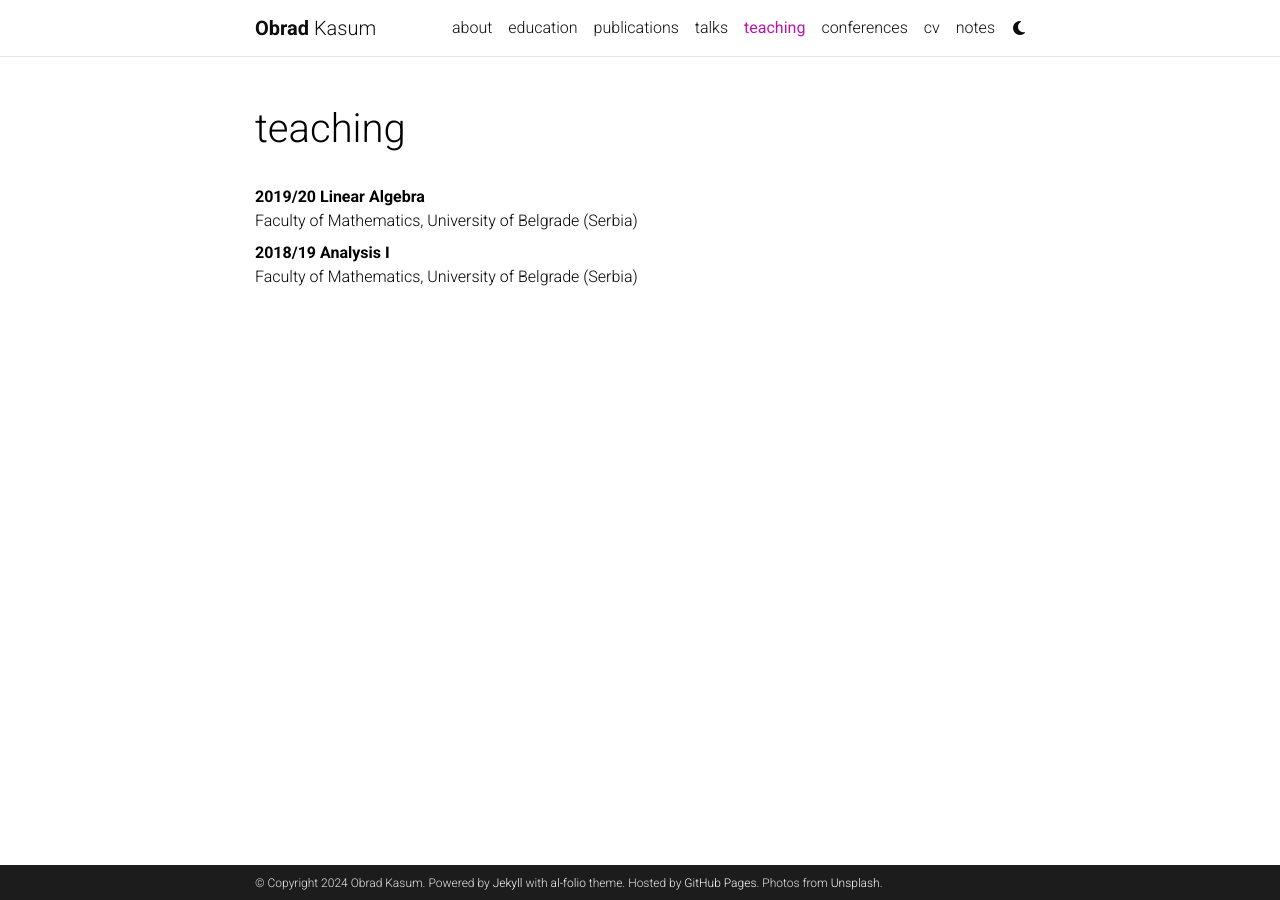
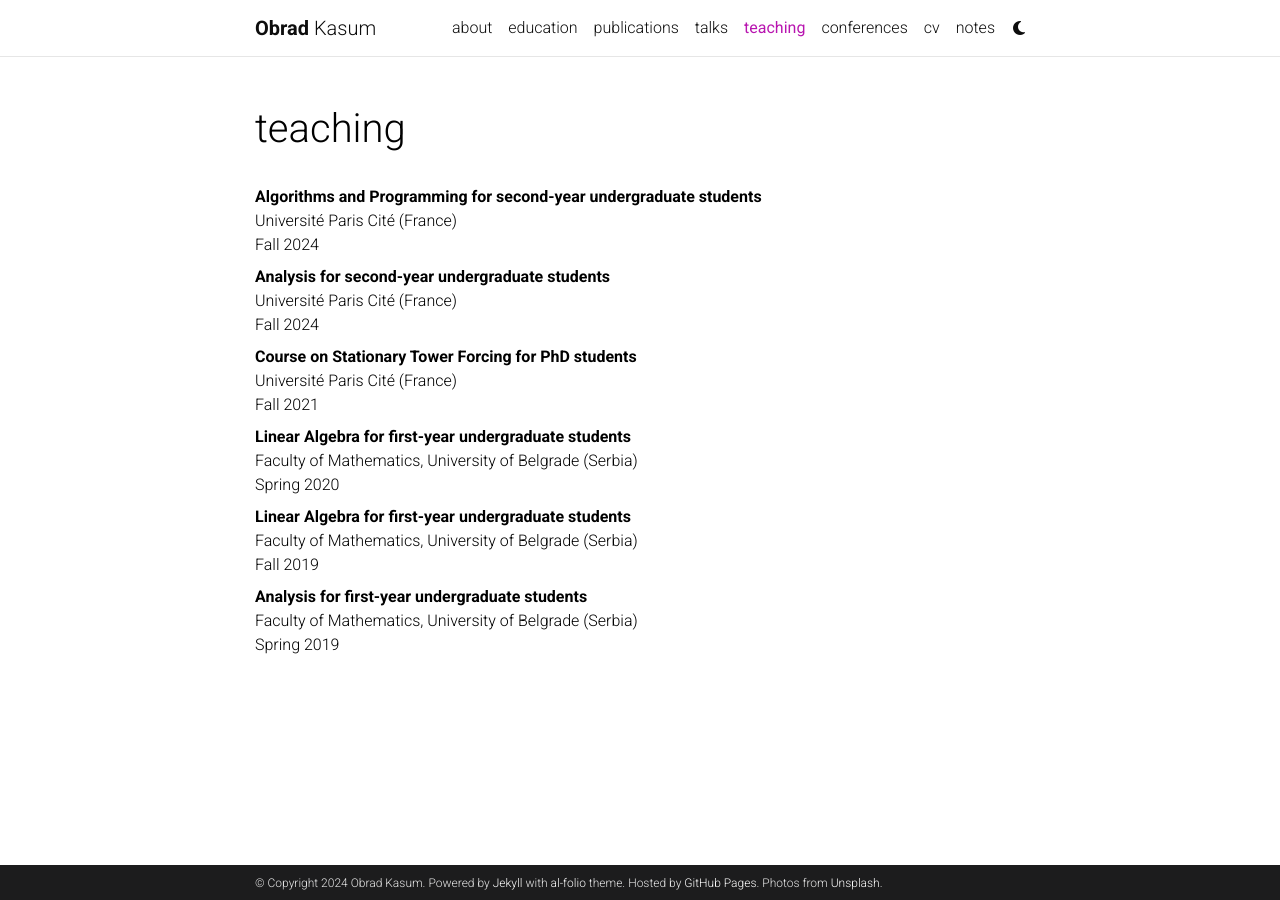
Before and after one commit to obradkasum/obradkasum.github.io, a Jekyll site: the page built from _pages/teaching.md, in a window 1280 px wide. Built offline with Jekyll 4.4.1, drawn with Linux system fonts in a browser that asks for light colours; comment, search, counter and statistics services are not loaded; a style sheet for code colours, icons or effects is not loaded.

Commit message:
Update teaching.md

```diff
--- a/_pages/teaching.md
+++ b/_pages/teaching.md
@@ -8,8 +8,28 @@
 ---
 
 <dl>
-  <dt>2019/20 Linear Algebra</dt>
-  <dd>Faculty of Mathematics, University of Belgrade (Serbia)</dd>
-  <dt>2018/19 Analysis I</dt>
-  <dd>Faculty of Mathematics, University of Belgrade (Serbia)</dd>
+  <dt>Algorithms and Programming for second-year undergraduate
+students</dt>
+  <dd>Université Paris Cité (France)<br>
+  Fall 2024</dd>
+
+  <dt>Analysis for second-year undergraduate students</dt>
+  <dd>Université Paris Cité (France)<br>
+  Fall 2024</dd>
+
+  <dt>Course on Stationary Tower Forcing for PhD students</dt>
+  <dd>Université Paris Cité (France)<br>
+  Fall 2021</dd>
+
+  <dt>Linear Algebra for first-year undergraduate students</dt>
+  <dd>Faculty of Mathematics, University of Belgrade (Serbia)<br>
+  Spring 2020</dd>
+
+  <dt>Linear Algebra for first-year undergraduate students</dt>
+  <dd>Faculty of Mathematics, University of Belgrade (Serbia)<br>
+  Fall 2019</dd>
+
+  <dt>Analysis for first-year undergraduate students</dt>
+  <dd>Faculty of Mathematics, University of Belgrade (Serbia)<br>
+  Spring 2019</dd>
 </dl>
```
